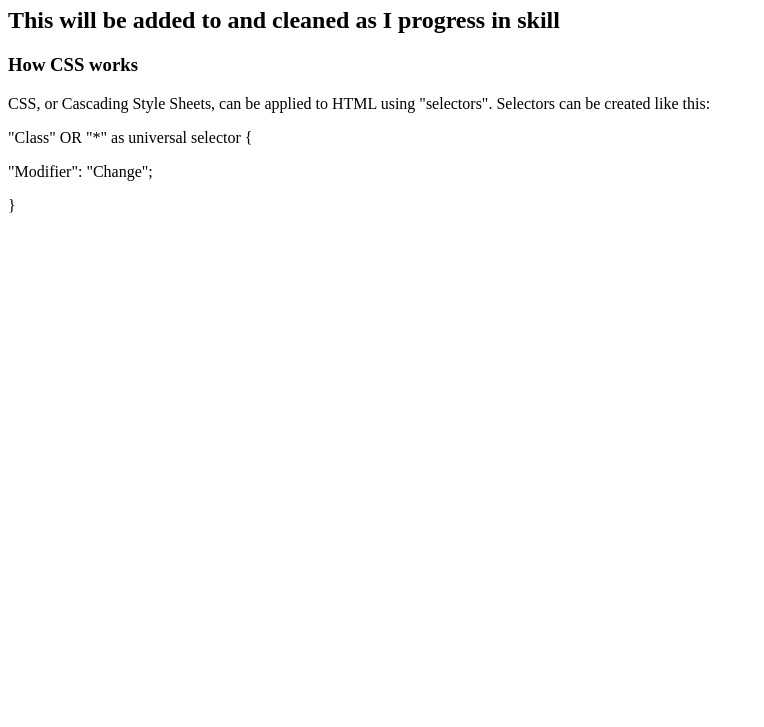
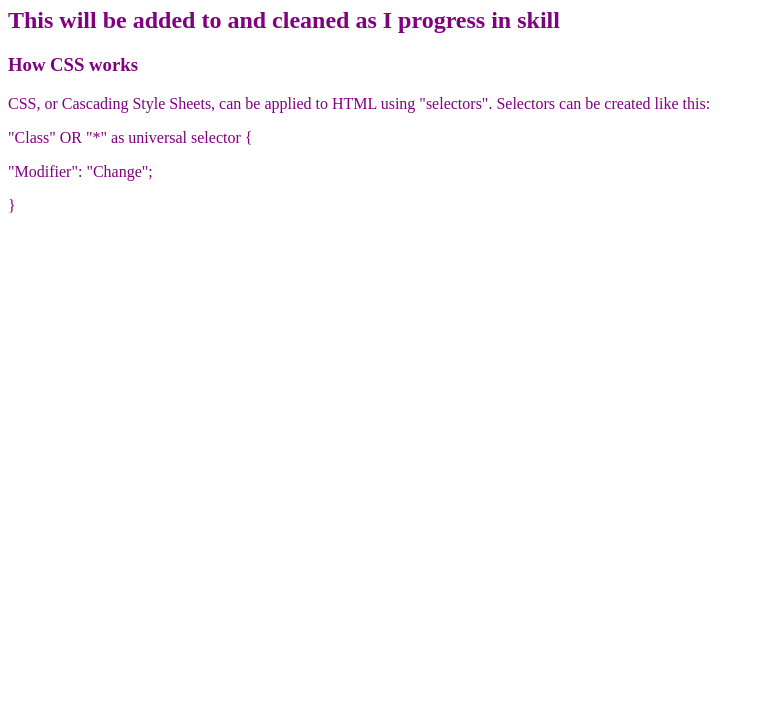
Before and after one commit to E-Girlbongwater/git_test, a plain HTML site: page misc testing.html in a window 1280 px wide. Shown: the part 73-800 px from the top of the page, without its empty margins (0-764 px from the left). Drawn offline with Linux system fonts and the light colour scheme.

Commit message:
css modifications

```diff
--- a/misc testing.html
+++ b/misc testing.html
@@ -1,5 +1,11 @@
 <!DOCTYPE html>
 <html lang="en">
+    <style>
+        /* styles.css */
+        * {
+            color: purple;
+        }
+    </style>
 <head>
     <meta charset="UTF-8">
     <meta http-equiv="X-UA-Compatible" content="IE=edge">
@@ -15,5 +21,6 @@
         <p>"Modifier": "Change";</p>
         <p>}</p>
 
+
 </body>
 </html>
```
